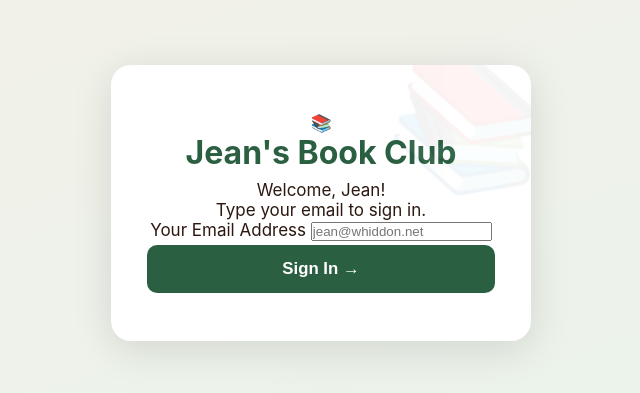
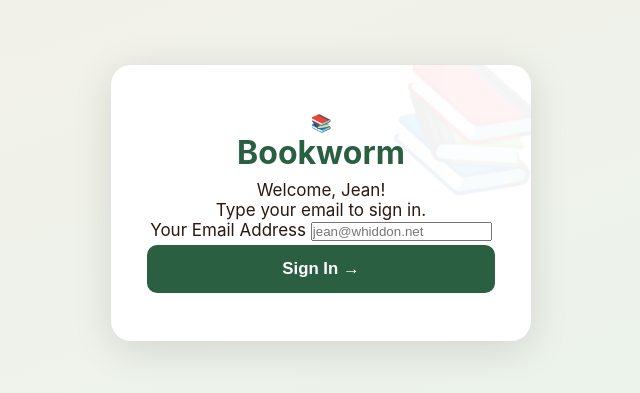
Before and after one commit to lonestar62/bookworm, a website: page public/index.html in a window 1280 px wide. Shown: the part 197-590 px from the top of the page, without its empty margins (319-959 px from the left). Drawn offline with Linux system fonts and the light colour scheme; no server answers.

Commit message:
rebrand: Jean's Book Club → Bookworm

```diff
--- a/public/index.html
+++ b/public/index.html
@@ -3,7 +3,7 @@
 <head>
   <meta charset="UTF-8">
   <meta name="viewport" content="width=device-width, initial-scale=1.0">
-  <title>Jean's Book Club 📚</title>
+  <title>Bookworm</title>
   <link rel="stylesheet" href="/style.css">
   <style>
     /* Login-specific extras */
@@ -41,7 +41,7 @@
   <div class="login-page">
     <div class="login-card">
       <span class="login-emoji">📚</span>
-      <h1 class="login-title">Jean's Book Club</h1>
+      <h1 class="login-title">Bookworm</h1>
       <p class="login-subtitle">Welcome, Jean!<br>Type your email to sign in.</p>
 
       <div id="error-msg" class="error-msg" role="alert"></div>
```
Also changed, not shown: public/app.html (+2 -2 lines).
